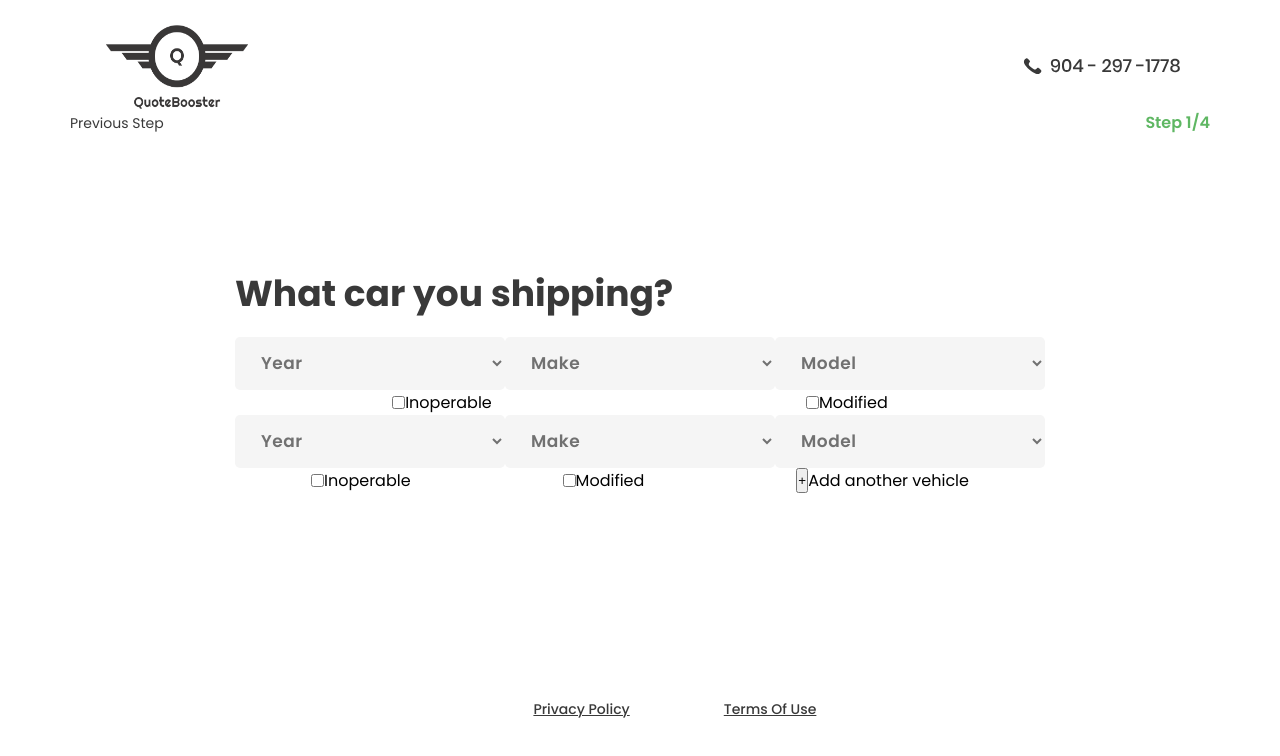
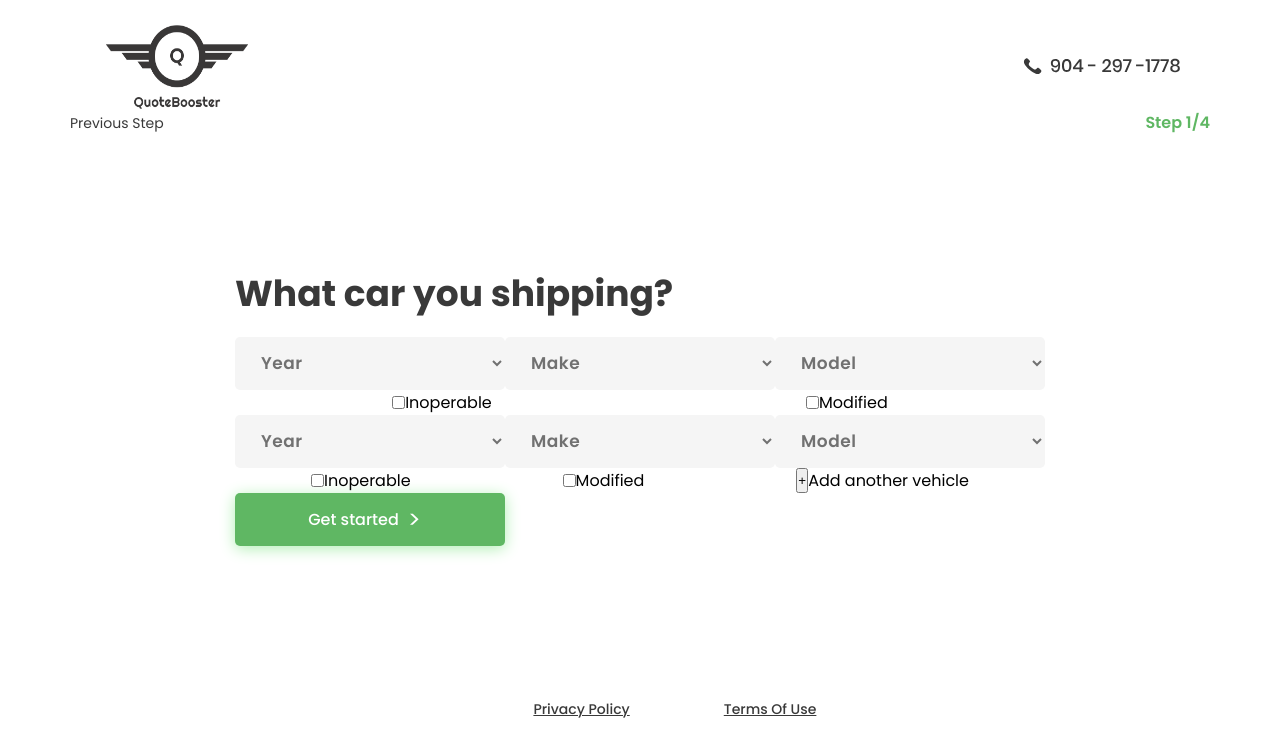
Before and after one commit to Akatocha/proj-mit-v, a Vue app: page /step1 in a window 1280 px wide. Shown: the top 756 px of the page. Built offline with nearby package versions, Linux system fonts and the light colour scheme.

Commit message:
step 1 btn

```diff
--- a/src/views/Step1.vue
+++ b/src/views/Step1.vue
@@ -36,6 +36,9 @@
         </div>
       </div>
     </div>
+      <router-link tag="span" class="btn" to="/step2">
+        Get started
+      </router-link>
   </div>
 </template>
 
```
